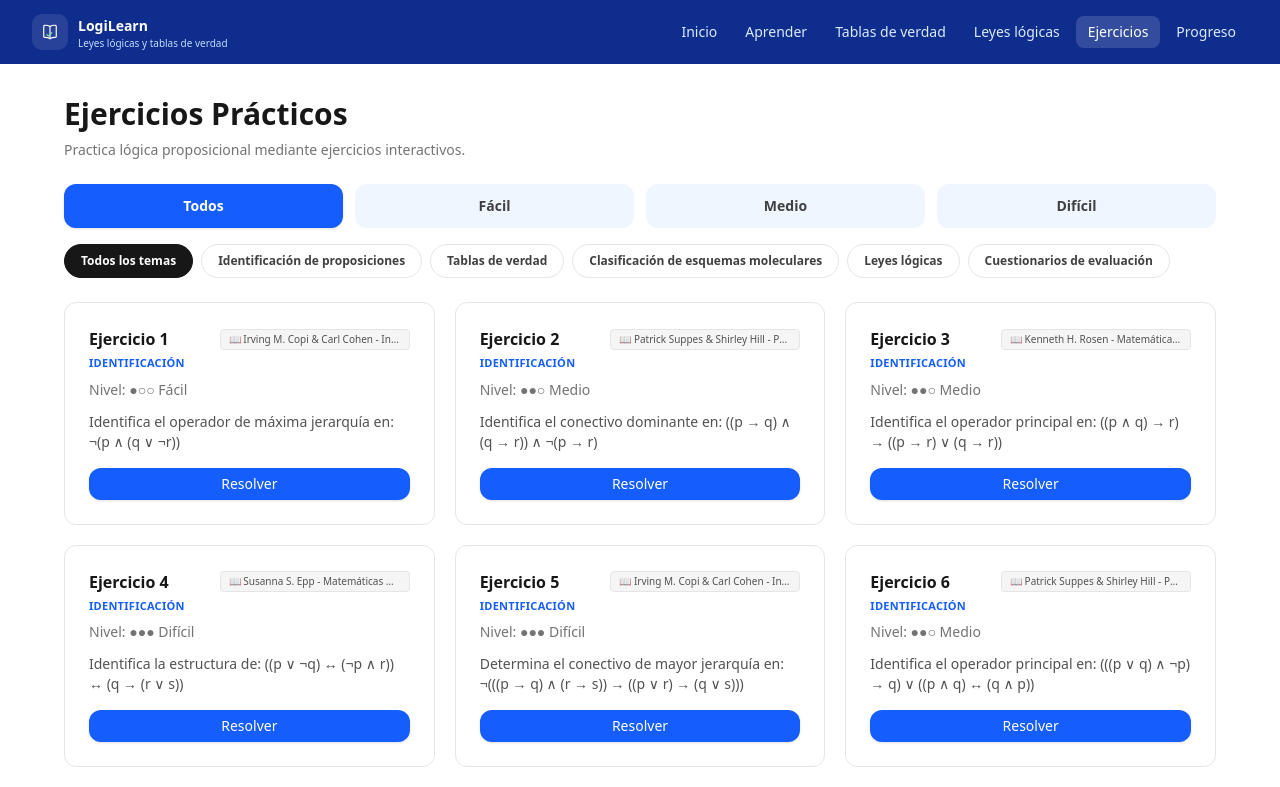
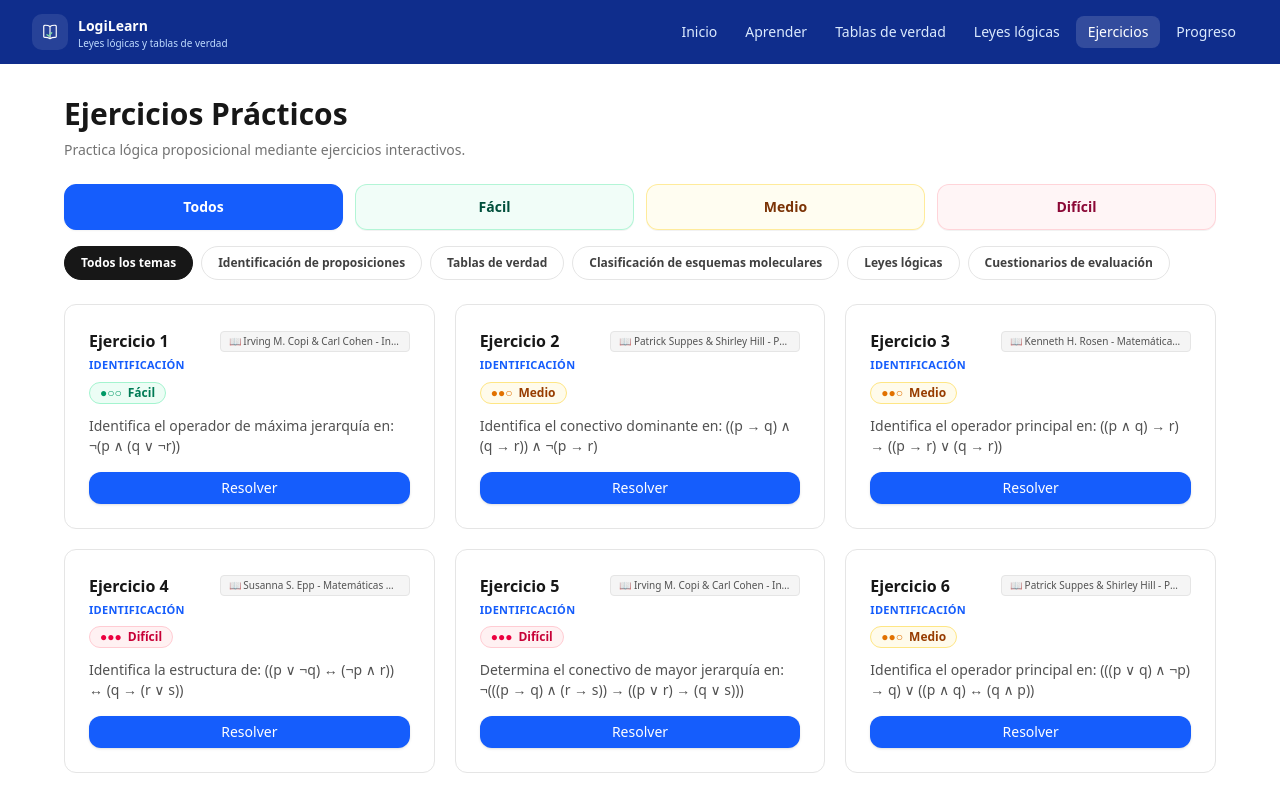
Before and after one commit to EnriDiazCayaca/logica_simbolica_global, a Vue app: page /ejercicios in a window 1280 px wide. Shown: the top 787 px of the page. Built offline with nearby package versions, Linux system fonts and the light colour scheme.

Commit message:
style(ejercicios): restaurar y enriquecer colores de nivelacion (verde facil, naranja medio, rojo dificil)

```diff
--- a/src/pages/ejercicios/[id].vue
+++ b/src/pages/ejercicios/[id].vue
@@ -326,10 +326,28 @@ const tituloCategoria = computed(() => {
             </span>
           </div>
           <h1 class="text-2xl font-bold text-neutral-900 mt-1 mb-1">{{ ejercicio.titulo }}</h1>
-          <p class="text-sm text-neutral-500">
-            <span aria-hidden="true">{{ puntosDificultad[ejercicio.nivel] }}</span>
-            Nivel: <strong class="text-neutral-700 font-semibold">{{ etiquetasDificultad[ejercicio.nivel] }}</strong>
-          </p>
+          <div class="flex items-center gap-2 mt-2">
+            <span class="text-xs text-neutral-500 font-medium">Nivel de dificultad:</span>
+            <span
+              :class="[
+                'inline-flex items-center gap-1.5 px-2.5 py-0.5 rounded-full text-xs font-bold border',
+                ejercicio.nivel === 'facil' && 'bg-emerald-50 text-emerald-700 border-emerald-200',
+                ejercicio.nivel === 'medio' && 'bg-amber-50 text-amber-800 border-amber-200',
+                ejercicio.nivel === 'dificil' && 'bg-rose-50 text-rose-700 border-rose-200',
+              ]"
+            >
+              <span
+                :class="[
+                  ejercicio.nivel === 'facil' && 'text-emerald-600',
+                  ejercicio.nivel === 'medio' && 'text-amber-600',
+                  ejercicio.nivel === 'dificil' && 'text-rose-600',
+                ]"
+              >
+                {{ puntosDificultad[ejercicio.nivel] }}
+              </span>
+              {{ etiquetasDificultad[ejercicio.nivel] }}
+            </span>
+          </div>
           <p class="text-neutral-600 mt-2 leading-relaxed">{{ ejercicio.descripcionCorta }}</p>
         </Card>
 
--- a/src/pages/ejercicios/index.vue
+++ b/src/pages/ejercicios/index.vue
@@ -60,10 +60,11 @@ function irAEjercicio(id: string) {
           v-for="tab in tabs"
           :key="tab.id"
           :class="[
-            'flex-1 min-w-[120px] py-3 px-4 rounded-xl font-bold text-sm transition-all',
-            tabActiva === tab.id
-              ? 'bg-blue-600 text-white shadow-sm'
-              : 'bg-blue-50 text-neutral-700 hover:bg-blue-100'
+            'flex-1 min-w-[120px] py-3 px-4 rounded-xl font-bold text-sm transition-all border shadow-2xs',
+            tab.id === 'todos' && (tabActiva === 'todos' ? 'bg-blue-600 text-white border-blue-600 shadow-xs' : 'bg-blue-50/70 text-blue-900 border-blue-200/80 hover:bg-blue-100'),
+            tab.id === 'facil' && (tabActiva === 'facil' ? 'bg-emerald-600 text-white border-emerald-600 shadow-xs' : 'bg-emerald-50/70 text-emerald-900 border-emerald-200/80 hover:bg-emerald-100'),
+            tab.id === 'medio' && (tabActiva === 'medio' ? 'bg-amber-600 text-white border-amber-600 shadow-xs' : 'bg-amber-50/70 text-amber-900 border-amber-200/80 hover:bg-amber-100'),
+            tab.id === 'dificil' && (tabActiva === 'dificil' ? 'bg-rose-600 text-white border-rose-600 shadow-xs' : 'bg-rose-50/70 text-rose-900 border-rose-200/80 hover:bg-rose-100'),
           ]"
           @click="tabActiva = tab.id"
         >
@@ -101,10 +102,27 @@ function irAEjercicio(id: string) {
             <p class="text-[11px] font-bold tracking-wide text-blue-600 mb-2 uppercase">
               {{ ex.categoria }}
             </p>
-            <p class="text-sm text-neutral-500 mb-3">
-              Nivel: <span aria-hidden="true">{{ puntosDificultad[ex.nivel] }}</span>
-              {{ etiquetasDificultad[ex.nivel] }}
-            </p>
+            <div class="flex items-center gap-1.5 mb-3">
+              <span
+                :class="[
+                  'inline-flex items-center gap-1.5 px-2.5 py-0.5 rounded-full text-xs font-bold border',
+                  ex.nivel === 'facil' && 'bg-emerald-50 text-emerald-700 border-emerald-200',
+                  ex.nivel === 'medio' && 'bg-amber-50 text-amber-800 border-amber-200',
+                  ex.nivel === 'dificil' && 'bg-rose-50 text-rose-700 border-rose-200',
+                ]"
+              >
+                <span
+                  :class="[
+                    ex.nivel === 'facil' && 'text-emerald-600',
+                    ex.nivel === 'medio' && 'text-amber-600',
+                    ex.nivel === 'dificil' && 'text-rose-600',
+                  ]"
+                >
+                  {{ puntosDificultad[ex.nivel] }}
+                </span>
+                {{ etiquetasDificultad[ex.nivel] }}
+              </span>
+            </div>
             <p class="text-sm text-neutral-600 mb-4">{{ ex.descripcionCorta }}</p>
           </div>
           <Button variant="primary" size="sm" class="w-full mt-auto" @click="irAEjercicio(ex.id)">
```
